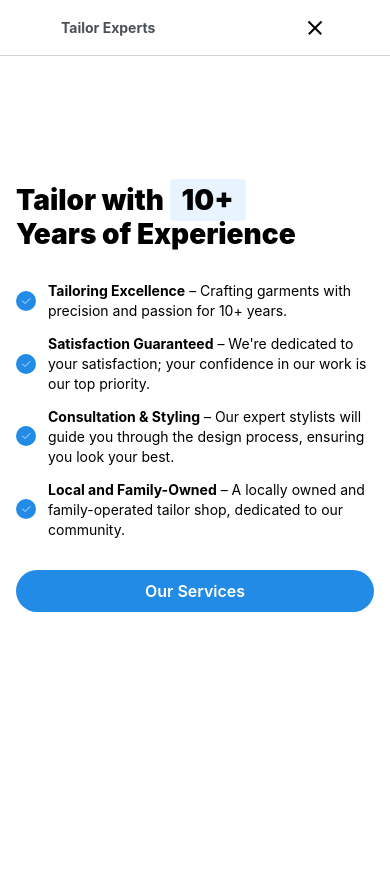
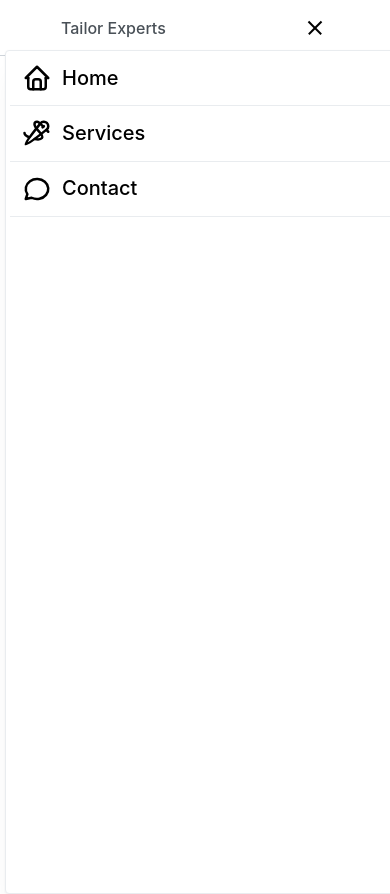
Before and after one commit to Madhurik067307/portfolio-website, a Next.js app: page / in a window 390 px wide. Both pictures are taken after a click on the button 315 px from the left and 28 px from the top of the page. Before the commit the page ends 844 px from the top, so only its background shows below. Built offline with nearby package versions, Linux system fonts and the light colour scheme.

Commit message:
Added responsive header menu

```diff
--- a/src/app/layout.tsx
+++ b/src/app/layout.tsx
@@ -5,8 +5,8 @@ import "@mantine/core/styles.layer.css";
 import { MantineProvider, ColorSchemeScript } from "@mantine/core";
 
 export const metadata = {
-  title: "My Mantine app",
-  description: "I have followed setup instructions carefully",
+  title: "NC Tailor Experts",
+  description: "North Carolina Tailor Experts",
 };
 
 export default function RootLayout({
--- a/src/components/Header/Header.tsx
+++ b/src/components/Header/Header.tsx
@@ -6,12 +6,16 @@ import {
   Title,
   createTheme,
   MantineProvider,
+  Menu,
+  Text,
 } from "@mantine/core";
 import { useDisclosure } from "@mantine/hooks";
 import classes from "./Header.module.css";
 import cx from "clsx";
 import { usePathname, useRouter } from "next/navigation";
 import Link from "next/link";
+import { IconMessageCircle, IconSettings } from "@tabler/icons-react";
+import { MenuDemo } from "../Menu/Menu";
 
 const links = [
   { link: "/", label: "Home" },
@@ -36,6 +40,7 @@ export function Header() {
   const [active, setActive] = useState(
     pathname === "/" ? links[0].link : pathname
   );
+  const [menuOpened, setMenuOpened] = useState(false);
 
   const items = links.map((link) => (
     <a
@@ -60,13 +65,16 @@ export function Header() {
       <header className={classes.header}>
         <Container size="responsive" className={classes.inner}>
           <Link className={classes.titleLink} href="/">
-            <Title className={classes.title}>Tailor Experts</Title>
+            <Title className={classes.title}>
+              <Text fw={500}>Tailor Experts</Text>
+            </Title>
           </Link>
           <Group gap={5} visibleFrom="xs">
             {items}
           </Group>
 
-          <Burger opened={opened} onClick={toggle} hiddenFrom="xs" size="sm" />
+          {/* <Burger opened={opened} onClick={toggle} hiddenFrom="xs" size="sm" /> */}
+          <MenuDemo />
         </Container>
       </header>
     </MantineProvider>
--- a/src/components/HeroBullets/HeroBullets.tsx
+++ b/src/components/HeroBullets/HeroBullets.tsx
@@ -11,7 +11,6 @@ import {
 } from "@mantine/core";
 import { IconCheck } from "@tabler/icons-react";
 import { useRouter } from "next/navigation";
-// import image from '../../assets/images/image.svg';
 import femaleTailor from "../../assets/images/female-tailor.png";
 import classes from "./HeroBullets.module.css";
 
--- /dev/null
+++ b/src/components/Menu/Menu.module.css
@@ -0,0 +1,9 @@
+.menuDropdown {
+  width: 100% !important;
+  height: 100%;
+}
+
+.icon {
+  width: 30px;
+  height: 30px;
+}
--- /dev/null
+++ b/src/components/Menu/Menu.tsx
@@ -0,0 +1,55 @@
+import { Menu, Button, rem, Burger, Text } from "@mantine/core";
+import { useDisclosure } from "@mantine/hooks";
+import {
+  IconHome,
+  IconMessageCircle,
+  IconNeedleThread,
+} from "@tabler/icons-react";
+import { useRouter } from "next/navigation";
+import classes from "./Menu.module.css";
+
+export function MenuDemo() {
+  const router = useRouter();
+  const [opened, { toggle }] = useDisclosure(false);
+
+  const options = [
+    {
+      title: "Home",
+      link: "/",
+      icon: IconHome,
+    },
+    {
+      title: "Services",
+      link: "/services",
+      icon: IconNeedleThread,
+    },
+    {
+      title: "Contact",
+      link: "/contact",
+      icon: IconMessageCircle,
+    },
+  ];
+  return (
+    <Menu shadow="md" width={200}>
+      <Menu.Target>
+        <Burger opened={opened} onClick={toggle} hiddenFrom="xs" size="sm" />
+      </Menu.Target>
+
+      <Menu.Dropdown className={classes.menuDropdown}>
+        {options.map((option) => (
+          <>
+            <Menu.Item
+              onClick={() => router.push(option.link)}
+              leftSection={<option.icon className={classes.icon} />}
+            >
+              <Text fw={500} size="xl">
+                {option.title}
+              </Text>
+            </Menu.Item>
+            <Menu.Divider />
+          </>
+        ))}
+      </Menu.Dropdown>
+    </Menu>
+  );
+}
```
Also changed, not shown: src/components/ContactIcons/ContactIcons.tsx (+27 -10 lines).
